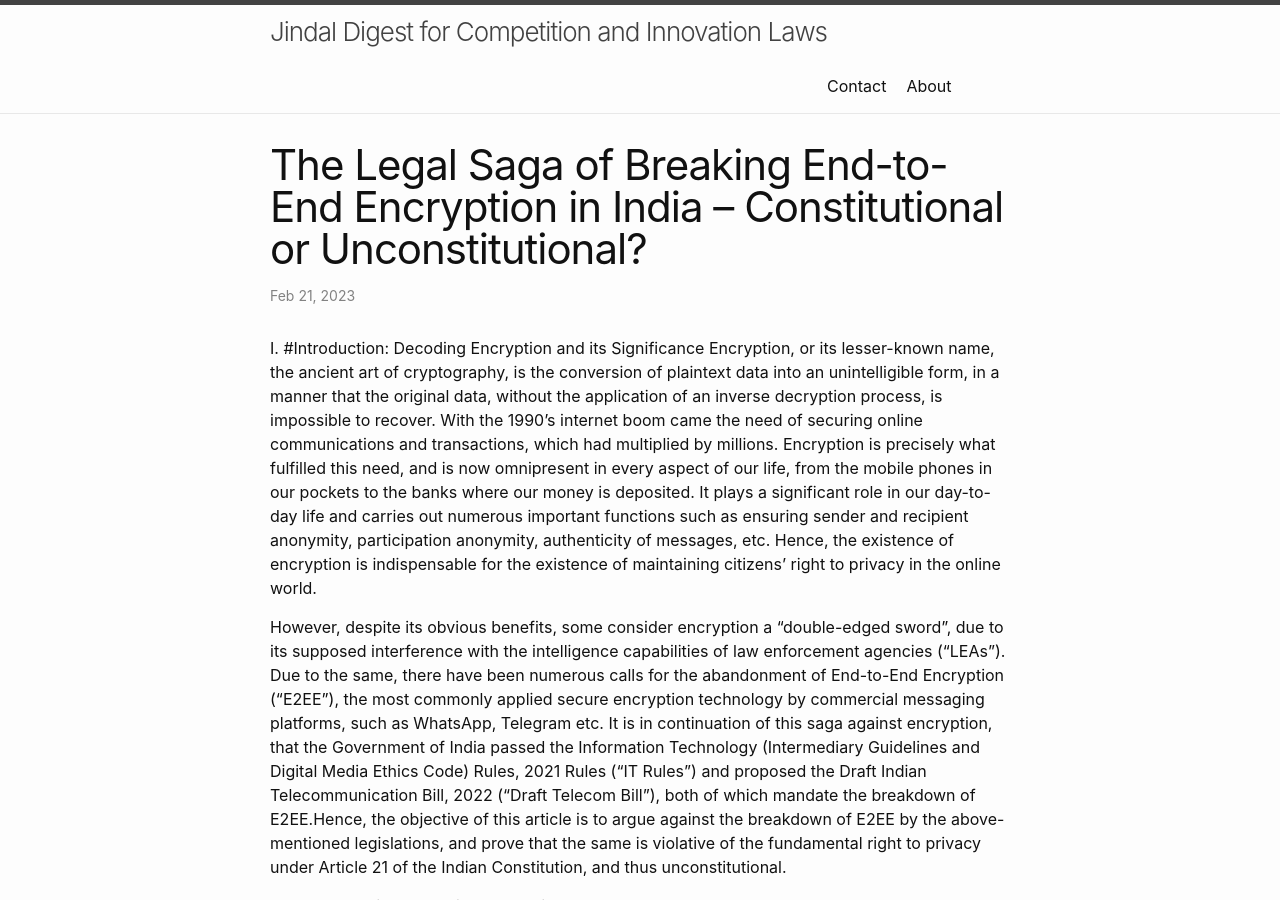
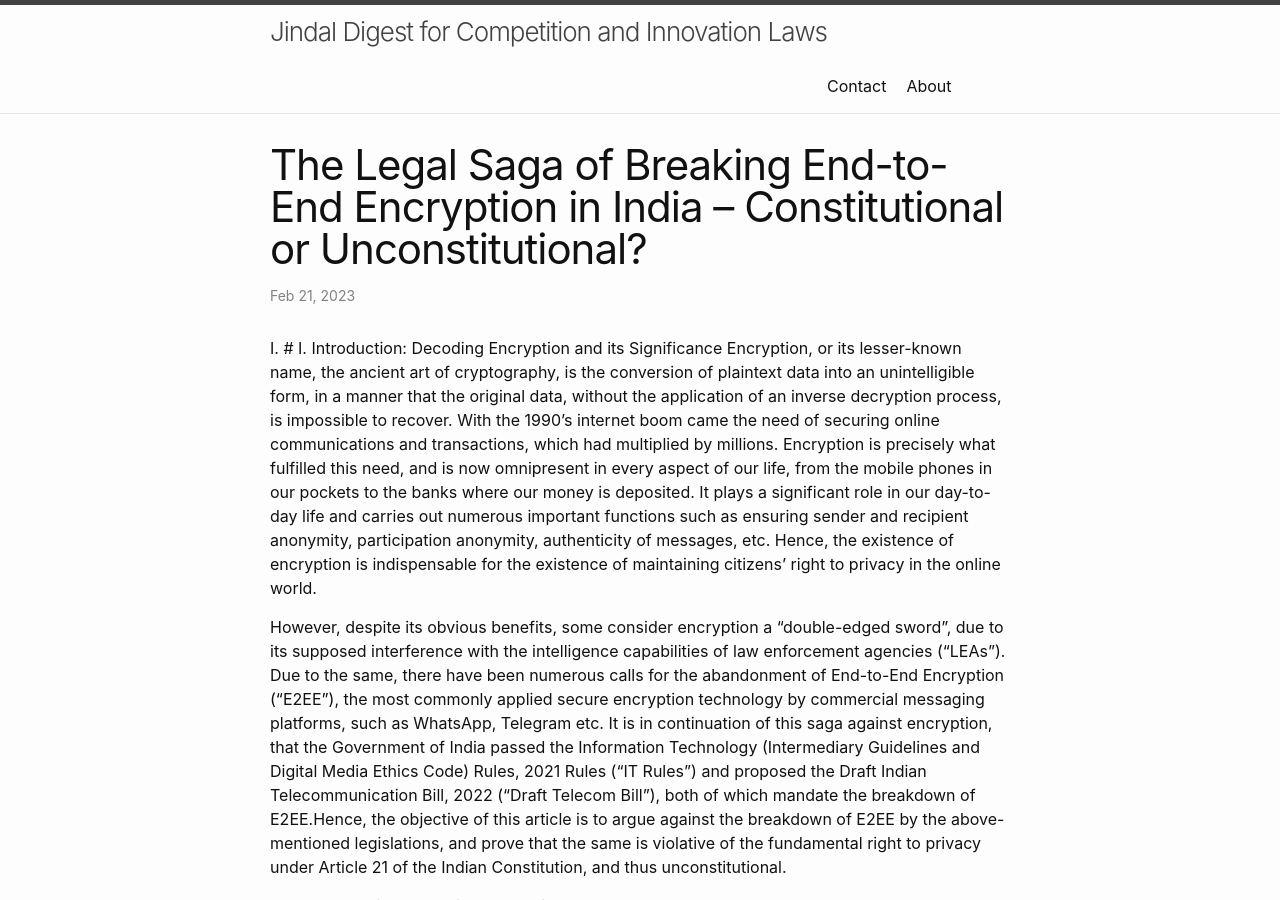
Before and after one commit to jindaldigest/jindaldigest.github.io, a Jekyll site: the page built from _posts/2024-03-06- The Legal Saga of Breaking End-to-End Encryption in India – Constitutional or Unconstitutional?.md, in a window 1280 px wide and 900 px high. Built offline with Jekyll 4.4.1, drawn with Linux system fonts in a browser that asks for light colours.

Commit message:
Sub heading change

```diff
--- a/_posts/2024-03-06- The Legal Saga of Breaking End-to-End Encryption in India – Constitutional or Unconstitutional?.md
+++ b/_posts/2024-03-06- The Legal Saga of Breaking End-to-End Encryption in India – Constitutional or Unconstitutional?.md
@@ -4,7 +4,7 @@ title:  "The Legal Saga of Breaking End-to-End Encryption in India – Constitut
 date:   2023-02-21 10:00:00 +0000
 categories: jekyll update
 ---
-I. #Introduction: Decoding Encryption and its Significance
+I. # I. Introduction: Decoding Encryption and its Significance
 Encryption, or its lesser-known name, the ancient art of cryptography, is the conversion of plaintext data into an unintelligible form, in a manner that the original data, without the application of an inverse decryption process, is impossible to recover.  With the 1990’s internet boom came the need of securing online communications and transactions, which had multiplied by millions. Encryption is precisely what fulfilled this need, and is now omnipresent in every aspect of our life, from the mobile phones in our pockets to the banks where our money is deposited. It plays a significant role in our day-to-day life and carries out numerous important functions such as ensuring sender and recipient anonymity, participation anonymity, authenticity of messages, etc. Hence, the existence of encryption is indispensable for the existence of maintaining citizens’ right to privacy in the online world.
 
 However, despite its obvious benefits, some consider encryption a “double-edged sword”, due to its supposed interference with the intelligence capabilities of law enforcement agencies (“LEAs”). Due to the same, there have been numerous calls for the abandonment of End-to-End Encryption (“E2EE”), the most commonly applied secure encryption technology by commercial messaging platforms, such as WhatsApp, Telegram etc. It is in continuation of this saga against encryption, that the Government of India passed the Information Technology (Intermediary Guidelines and Digital Media Ethics Code) Rules, 2021 Rules (“IT Rules”) and proposed the Draft Indian Telecommunication Bill, 2022 (“Draft Telecom Bill”), both of which mandate the breakdown of E2EE.
```
